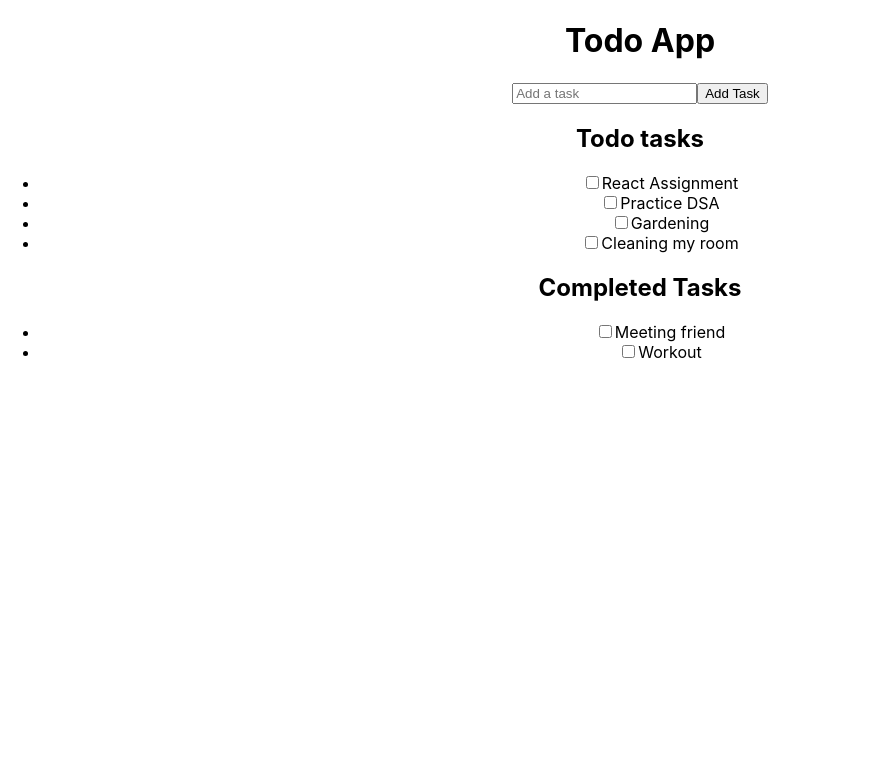
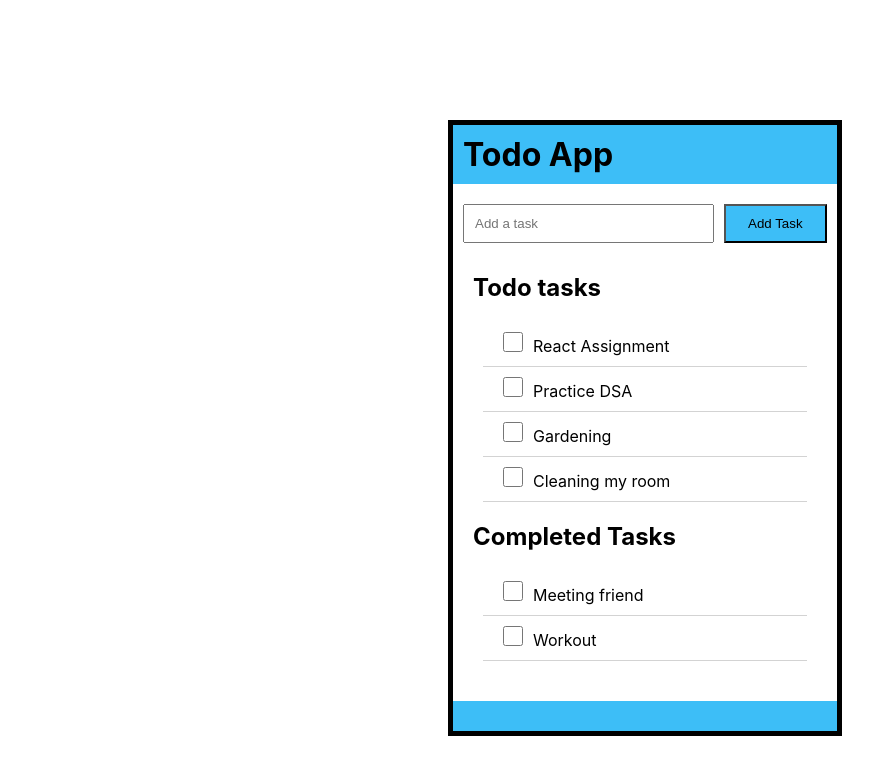
Before and after one commit to pesto-students/p4--indranil-dhanunjayalakshmi, a React (Create React App) app in the folder Week-9/todo-app/: page / in a window 1280 px wide. Shown: the top 774 px of the page, without its empty margins (0-882 px from the left). Built offline with nearby package versions, Linux system fonts and the light colour scheme.

Commit message:
Applied css to the app

```diff
--- a/Week-9/todo-app/src/App.css
+++ b/Week-9/todo-app/src/App.css
@@ -1,38 +1,75 @@
 .App {
-  text-align: center;
+  position: absolute;
+  top: 15%;
+  left: 35%;
+  width: 30%;
+  border: 5px solid black;
+  text-align: left;
 }
 
-.App-logo {
-  height: 40vmin;
-  pointer-events: none;
+.heading {
+  background-color: #3dbef7;
 }
 
-@media (prefers-reduced-motion: no-preference) {
-  .App-logo {
-    animation: App-logo-spin infinite 20s linear;
-  }
+.heading h1 {
+  margin: 0;
+  padding: 10px;
 }
 
-.App-header {
-  background-color: #282c34;
-  min-height: 100vh;
-  display: flex;
-  flex-direction: column;
-  align-items: center;
-  justify-content: center;
-  font-size: calc(10px + 2vmin);
-  color: white;
+.inputBox {
+  padding: 10px;
+  margin-top: 10px;
 }
 
-.App-link {
-  color: #61dafb;
+.inputForm {
+  background-color: white;
+  display: flex;
+  flex-direction: row;
+  justify-content: space-between;
 }
 
-@keyframes App-logo-spin {
-  from {
-    transform: rotate(0deg);
-  }
-  to {
-    transform: rotate(360deg);
-  }
+.inputForm input {
+  padding: 10px;
+  flex-grow: 2;
+  margin-right: 10px;
 }
+
+.inputForm button {
+  flex-grow: 1;
+  padding: 10px;
+  background-color: #3dbef7;
+}
+
+.completedTasks {
+  padding: 0 10px;
+  margin: 10px;
+}
+
+.todotasks {
+  padding: 0 10px;
+  margin: 10px;
+}
+
+ul {
+  list-style-type: none;
+  padding: 0 10px;
+}
+
+li {
+  padding: 10px;
+  border-bottom: 1px solid lightgrey;
+}
+
+.checkItem {
+  padding: 20px;
+  margin: 0 10px;
+  width: 20px;
+  height: 20px;
+}
+
+.footer {
+  margin-top: 40px;
+  background-color: #3dbef7;
+  text-align: center;
+  padding: 15px;
+}
```
